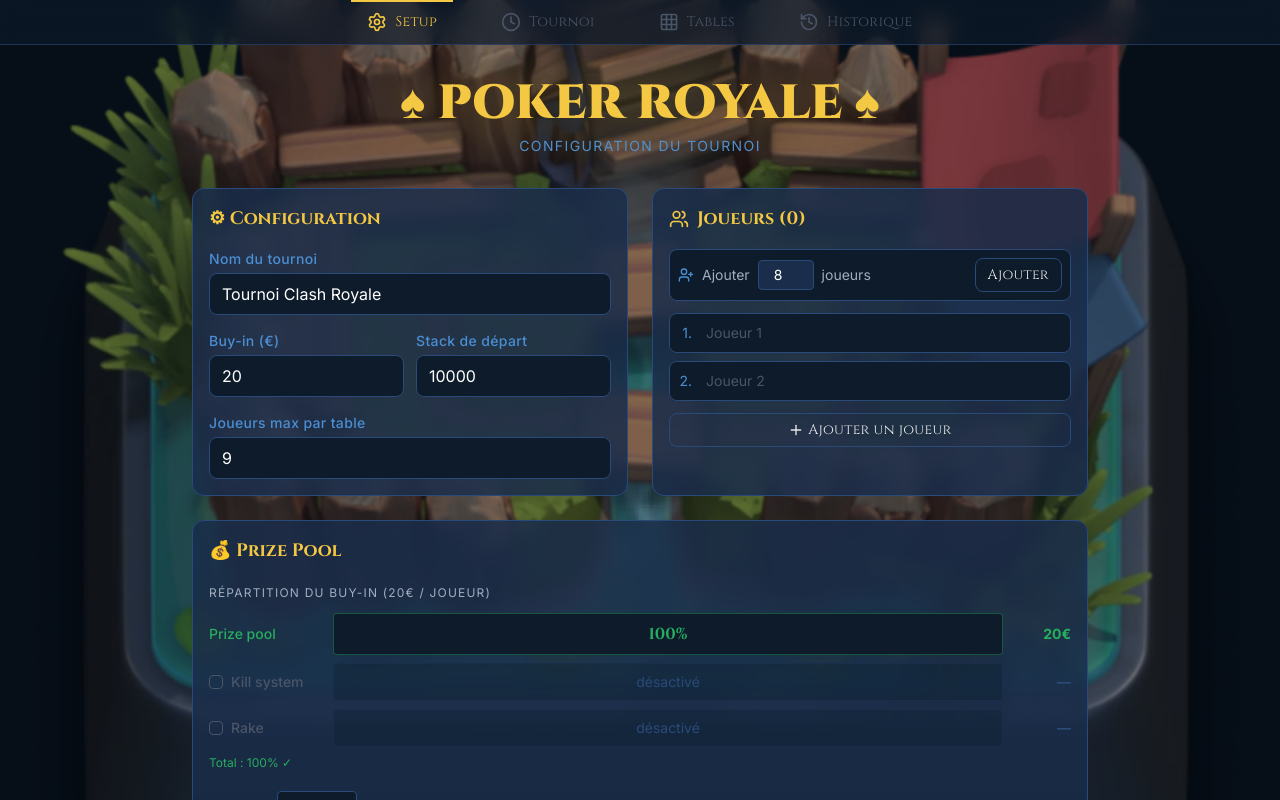
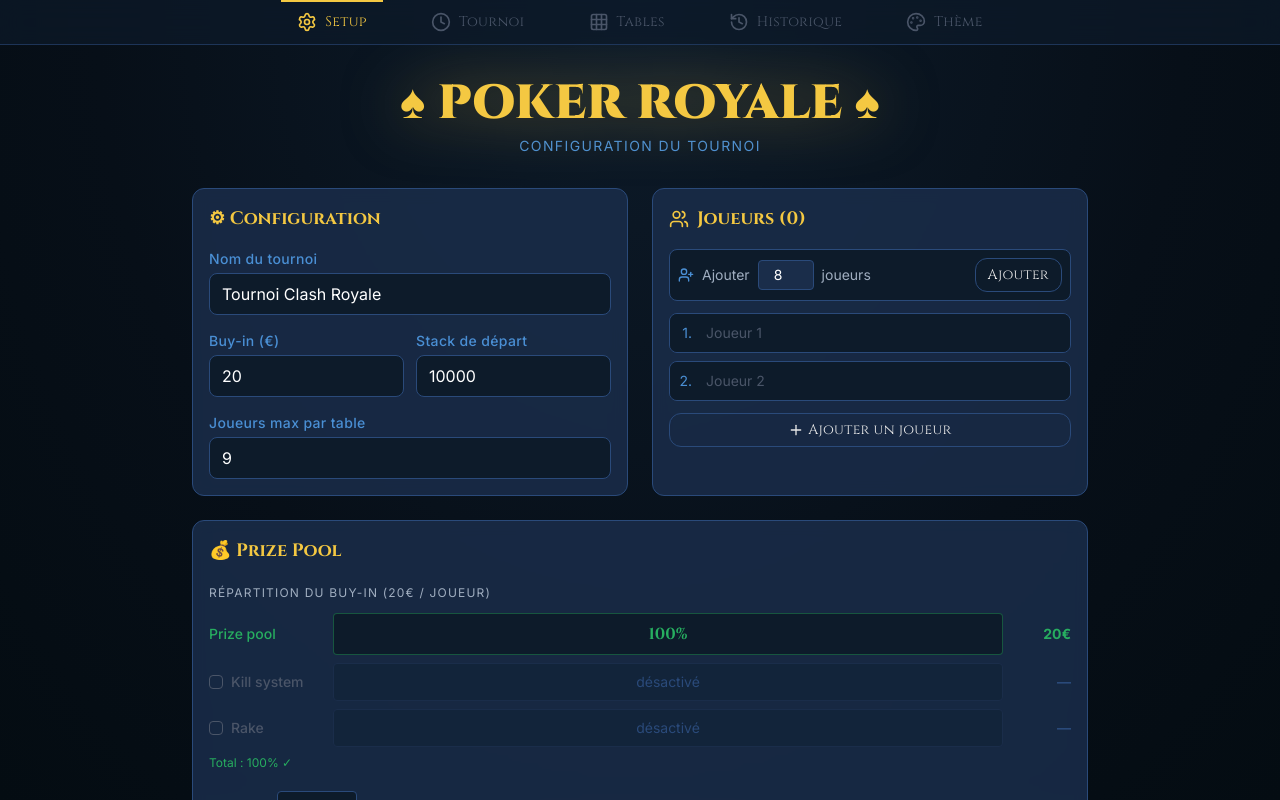
Before and after one commit to arseum/clash-poker-tournament, a React (Vite) app: page / in a window 1280 px wide. Shown: the top 800 px of the page. Built offline with nearby package versions, Linux system fonts and the light colour scheme.

Commit message:
ajout animation fin tournoi

```diff
--- a/src/App.tsx
+++ b/src/App.tsx
@@ -1,33 +1,15 @@
-import { useState, useEffect } from 'react';
+import { useState } from 'react';
 import type { Page } from './types';
 import { Navigation } from './components/Navigation';
 import { SetupPage } from './pages/SetupPage';
 import { TournamentPage } from './pages/TournamentPage';
 import { TablesPage } from './pages/TablesPage';
 import { HistoryPage } from './pages/HistoryPage';
-import { useTournamentStore } from './store/tournamentStore';
-
-// Mapping: blind level index (0-based) → arena number (1-15)
-const ARENA_MAP = [1,2,3,4,5,5,6,6,7,7,8,8,9,10,11,12,13,14,15,15];
-
-function getArenaNumber(levelIndex: number): number {
-  return ARENA_MAP[Math.min(levelIndex, ARENA_MAP.length - 1)];
-}
+import { useTheme } from './contexts/ThemeContext';
 
 function App() {
   const [currentPage, setCurrentPage] = useState<Page>('setup');
-  const tournament = useTournamentStore(s => s.tournament);
-
-  const arenaNumber = tournament ? getArenaNumber(tournament.currentLevelIndex) : 1;
-  const bgUrl = `/arenas/arena${arenaNumber}.jpg`;
-
-  // Preload next arena image to avoid flash
-  useEffect(() => {
-    if (!tournament) return;
-    const nextArena = getArenaNumber(tournament.currentLevelIndex + 1);
-    const img = new Image();
-    img.src = `/arenas/arena${nextArena}.jpg`;
-  }, [tournament?.currentLevelIndex]);
+  const { theme } = useTheme();
 
   const renderPage = () => {
     switch (currentPage) {
@@ -40,14 +22,12 @@
 
   return (
     <div className="relative min-h-screen">
-      {/* Arena background */}
-      <div
-        key={bgUrl}
-        className="fixed inset-0 bg-cover bg-center bg-no-repeat transition-all duration-1000 -z-10"
-        style={{ backgroundImage: `url('${bgUrl}')` }}
-      />
-      {/* Dark overlay for readability */}
-      <div className="fixed inset-0 bg-[#070f18]/50 -z-10" />
+      {/* Theme background */}
+      {theme === 'default' ? (
+        <div className="fixed inset-0 -z-10 bg-app-default" />
+      ) : (
+        <div className="fixed inset-0 -z-10 bg-app-supercell" />
+      )}
 
       <div className="pb-16 md:pb-0 md:pt-12">
         <Navigation currentPage={currentPage} onNavigate={setCurrentPage} />
--- a/src/components/Navigation.tsx
+++ b/src/components/Navigation.tsx
@@ -1,7 +1,8 @@
-import React from 'react';
-import { Settings, Clock, Grid, History } from 'lucide-react';
+import React, { useState } from 'react';
+import { Settings, Clock, Grid, History, Palette, X } from 'lucide-react';
 import type { Page } from '../types';
 import { useTournamentStore } from '../store/tournamentStore';
+import { useTheme, THEMES, THEME_LABELS } from '../contexts/ThemeContext';
 
 interface NavigationProps {
   currentPage: Page;
@@ -9,17 +10,25 @@
 }
 
 const navItems: Array<{ page: Page; label: string; icon: React.ReactNode }> = [
-  { page: 'setup', label: 'Setup', icon: <Settings size={20} /> },
-  { page: 'tournament', label: 'Tournoi', icon: <Clock size={20} /> },
-  { page: 'tables', label: 'Tables', icon: <Grid size={20} /> },
-  { page: 'history', label: 'Historique', icon: <History size={20} /> },
+  { page: 'setup',      label: 'Setup',      icon: <Settings size={20} /> },
+  { page: 'tournament', label: 'Tournoi',    icon: <Clock size={20} /> },
+  { page: 'tables',     label: 'Tables',     icon: <Grid size={20} /> },
+  { page: 'history',    label: 'Historique', icon: <History size={20} /> },
 ];
+
+const THEME_ICONS: Record<string, string> = {
+  default:  '🃏',
+  supercell: '⚔️',
+};
 
 export function Navigation({ currentPage, onNavigate }: NavigationProps) {
   const { tournament } = useTournamentStore();
+  const { theme, setTheme } = useTheme();
+  const [showThemePicker, setShowThemePicker] = useState(false);
 
   return (
-    <nav className="fixed bottom-0 left-0 right-0 bg-[#0d1b2a]/70 backdrop-blur-md border-t border-[#2a4a7a]/60 z-50 md:top-0 md:bottom-auto md:border-t-0 md:border-b">
+    <>
+      <nav className="fixed bottom-0 left-0 right-0 bg-cr-dark/70 backdrop-blur-md border-t border-cr-card-border/60 z-50 md:top-0 md:bottom-auto md:border-t-0 md:border-b">
         <div className="flex justify-around md:justify-center md:gap-8 max-w-5xl mx-auto">
           {navItems.map(({ page, label, icon }) => {
             const isActive = currentPage === page;
@@ -32,24 +41,89 @@
                 className={`
                   flex flex-col md:flex-row items-center gap-1 md:gap-2
                   px-4 py-3 text-xs md:text-sm font-medium transition-colors relative
-                ${isActive
-                  ? 'text-[#f4c842]'
-                  : 'text-[#4a5568] hover:text-[#a0aec0]'
-                }
+                  ${isActive ? 'text-cr-gold' : 'text-[#4a5568] hover:text-[#a0aec0]'}
                 `}
               >
                 {icon}
                 <span className="font-cinzel tracking-wide">{label}</span>
                 {isActive && (
-                <div className="absolute bottom-0 left-0 right-0 h-0.5 bg-[#f4c842] md:top-0 md:bottom-auto" />
+                  <div className="absolute bottom-0 left-0 right-0 h-0.5 bg-cr-gold md:top-0 md:bottom-auto" />
                 )}
                 {hasContent && !isActive && (
-                <div className="absolute top-2 right-2 w-2 h-2 bg-[#27ae60] rounded-full animate-pulse" />
+                  <div className="absolute top-2 right-2 w-2 h-2 bg-cr-green rounded-full animate-pulse" />
                 )}
               </button>
             );
           })}
+
+          {/* Theme button */}
+          <button
+            onClick={() => setShowThemePicker(v => !v)}
+            className={`
+              flex flex-col md:flex-row items-center gap-1 md:gap-2
+              px-4 py-3 text-xs md:text-sm font-medium transition-colors relative
+              ${showThemePicker ? 'text-cr-gold' : 'text-[#4a5568] hover:text-[#a0aec0]'}
+            `}
+            title="Changer de thème"
+          >
+            <Palette size={20} />
+            <span className="font-cinzel tracking-wide">Thème</span>
+          </button>
         </div>
       </nav>
+
+      {/* Theme picker panel */}
+      {showThemePicker && (
+        <div className="fixed inset-0 z-[60] flex items-end md:items-start justify-center pb-20 md:pt-16 px-4">
+          {/* Backdrop */}
+          <div
+            className="absolute inset-0 bg-black/60 backdrop-blur-sm"
+            onClick={() => setShowThemePicker(false)}
+          />
+
+          <div className="relative bg-cr-dark border border-cr-card-border rounded-2xl p-5 w-full max-w-sm shadow-2xl z-10">
+            <div className="flex items-center justify-between mb-4">
+              <h3 className="font-cinzel text-cr-gold text-lg font-bold tracking-wide">
+                Choisir un thème
+              </h3>
+              <button
+                onClick={() => setShowThemePicker(false)}
+                className="text-[#4a5568] hover:text-[#a0aec0] transition-colors"
+              >
+                <X size={20} />
+              </button>
+            </div>
+
+            <div className="flex flex-col gap-3">
+              {THEMES.map(t => (
+                <button
+                  key={t}
+                  onClick={() => { setTheme(t); setShowThemePicker(false); }}
+                  className={`
+                    flex items-center gap-3 px-4 py-3 rounded-xl border transition-all text-left
+                    ${theme === t
+                      ? 'border-cr-gold bg-cr-gold/10 text-cr-gold'
+                      : 'border-cr-card-border bg-cr-card/50 text-[#a0aec0] hover:border-cr-blue-light hover:text-white'
+                    }
+                  `}
+                >
+                  <span className="text-2xl">{THEME_ICONS[t]}</span>
+                  <div>
+                    <div className="font-cinzel font-bold text-sm">{THEME_LABELS[t]}</div>
+                    <div className="text-xs opacity-70 mt-0.5">
+                      {t === 'default' && 'Dark poker night classic'}
+                      {t === 'supercell' && 'Clash Royale & Clash of Clans'}
+                    </div>
+                  </div>
+                  {theme === t && (
+                    <div className="ml-auto w-2 h-2 rounded-full bg-cr-gold" />
+                  )}
+                </button>
+              ))}
+            </div>
+          </div>
+        </div>
+      )}
+    </>
   );
 }
--- a/src/components/ui/CRBadge.tsx
+++ b/src/components/ui/CRBadge.tsx
@@ -7,11 +7,11 @@
 }
 
 const variants = {
-  gold: 'bg-[#f4c842]/20 text-[#f4c842] border-[#f4c842]/50',
-  blue: 'bg-[#2456a4]/30 text-[#4a8fd4] border-[#2456a4]/50',
-  red: 'bg-[#c0392b]/20 text-[#e74c3c] border-[#c0392b]/50',
-  green: 'bg-[#27ae60]/20 text-[#2ecc71] border-[#27ae60]/50',
-  purple: 'bg-[#6b2fa0]/20 text-[#9b59b6] border-[#6b2fa0]/50',
+  gold:   'bg-cr-gold/20 text-cr-gold border-cr-gold/50',
+  blue:   'bg-cr-blue-mid/30 text-cr-blue-light border-cr-blue-mid/50',
+  red:    'bg-cr-red/20 text-cr-red border-cr-red/50',
+  green:  'bg-cr-green/20 text-cr-green border-cr-green/50',
+  purple: 'bg-cr-purple/20 text-cr-purple border-cr-purple/50',
 };
 
 export function CRBadge({ children, variant = 'blue', className = '' }: CRBadgeProps) {
--- a/src/components/ui/CRButton.tsx
+++ b/src/components/ui/CRButton.tsx
@@ -11,17 +11,17 @@
 }
 
 const variants = {
-  gold: 'bg-[#f4c842] text-[#0d1b2a] hover:bg-[#ffd966] active:bg-[#c49a1e] font-bold shadow-[0_4px_0_#c49a1e]',
-  blue: 'bg-[#2456a4] text-white hover:bg-[#4a8fd4] active:bg-[#1a3a6b] font-bold shadow-[0_4px_0_#1a3a6b]',
-  red: 'bg-[#c0392b] text-white hover:bg-[#e74c3c] active:bg-[#922b21] font-bold shadow-[0_4px_0_#7b241c]',
-  green: 'bg-[#27ae60] text-white hover:bg-[#2ecc71] active:bg-[#1e8449] font-bold shadow-[0_4px_0_#145a32]',
-  ghost: 'bg-transparent text-[#e8e8e8] hover:bg-[#1a2d4a] border border-[#2a4a7a]',
+  gold:  'bg-cr-gold text-cr-dark hover:brightness-110 active:brightness-90 font-bold shadow-[0_4px_0_var(--color-cr-gold-dark)]',
+  blue:  'bg-cr-blue-mid text-white hover:brightness-110 active:brightness-90 font-bold shadow-[0_4px_0_var(--color-cr-blue)]',
+  red:   'bg-cr-red text-white hover:brightness-110 active:brightness-90 font-bold shadow-[0_4px_0_rgba(0,0,0,0.4)]',
+  green: 'bg-cr-green text-white hover:brightness-110 active:brightness-90 font-bold shadow-[0_4px_0_rgba(0,0,0,0.4)]',
+  ghost: 'bg-transparent text-[#e8e8e8] hover:bg-cr-card border border-cr-card-border',
 };
 
 const sizes = {
-  sm: 'px-3 py-1.5 text-sm rounded-lg',
-  md: 'px-5 py-2.5 text-base rounded-xl',
-  lg: 'px-8 py-4 text-lg rounded-xl',
+  sm: 'px-3 py-1.5 text-sm',
+  md: 'px-5 py-2.5 text-base',
+  lg: 'px-8 py-4 text-lg',
 };
 
 export function CRButton({
@@ -38,6 +38,7 @@
       type={type}
       onClick={onClick}
       disabled={disabled}
+      style={{ borderRadius: 'var(--theme-btn-radius, 0.75rem)' }}
       className={`
         ${variants[variant]} ${sizes[size]}
         transition-all duration-150 active:translate-y-1 active:shadow-none
--- /dev/null
+++ b/src/contexts/ThemeContext.tsx
@@ -0,0 +1,56 @@
+import React, { createContext, useContext, useState, useEffect } from 'react';
+
+export const THEMES = ['default', 'supercell'] as const;
+export type Theme = typeof THEMES[number];
+
+export const THEME_LABELS: Record<Theme, string> = {
+  default: 'Poker Night',
+  supercell: 'Supercell',
+};
+
+interface ThemeContextValue {
+  theme: Theme;
+  setTheme: (t: Theme) => void;
+}
+
+const ThemeContext = createContext<ThemeContextValue>({
+  theme: 'default',
+  setTheme: () => {},
+});
+
+export function ThemeProvider({ children }: { children: React.ReactNode }) {
+  const [theme, setThemeState] = useState<Theme>(() => {
+    const saved = localStorage.getItem('poker-theme');
+    return (THEMES as readonly string[]).includes(saved ?? '') ? (saved as Theme) : 'default';
+  });
+
+  const setTheme = (t: Theme) => {
+    setThemeState(t);
+    localStorage.setItem('poker-theme', t);
+  };
+
+  useEffect(() => {
+    document.documentElement.setAttribute('data-theme', theme);
+  }, [theme]);
+
+  // Sync theme when changed from another window (e.g. main → display TV)
+  useEffect(() => {
+    const handleStorage = (e: StorageEvent) => {
+      if (e.key === 'poker-theme' && e.newValue && (THEMES as readonly string[]).includes(e.newValue)) {
+        setThemeState(e.newValue as Theme);
+      }
+    };
+    window.addEventListener('storage', handleStorage);
+    return () => window.removeEventListener('storage', handleStorage);
+  }, []);
+
+  return (
+    <ThemeContext.Provider value={{ theme, setTheme }}>
+      {children}
+    </ThemeContext.Provider>
+  );
+}
+
+export function useTheme() {
+  return useContext(ThemeContext);
+}
--- a/src/main.tsx
+++ b/src/main.tsx
@@ -3,11 +3,14 @@
 import './index.css'
 import App from './App.tsx'
 import { DisplayPage } from './pages/DisplayPage.tsx'
+import { ThemeProvider } from './contexts/ThemeContext.tsx'
 
 const isDisplay = new URLSearchParams(window.location.search).has('display')
 
 createRoot(document.getElementById('root')!).render(
   <StrictMode>
-    {isDisplay ? <DisplayPage /> : <App />}
+    <ThemeProvider>
+      {isDisplay ? <DisplayPage /> : <App />}
+    </ThemeProvider>
   </StrictMode>,
 )
```
Also changed, not shown: src/components/ui/CRCard.tsx (+6 -5 lines), 2 other files (tests, documents, lock files or other folders). Lines whose indentation alone changed are shown as unchanged.
